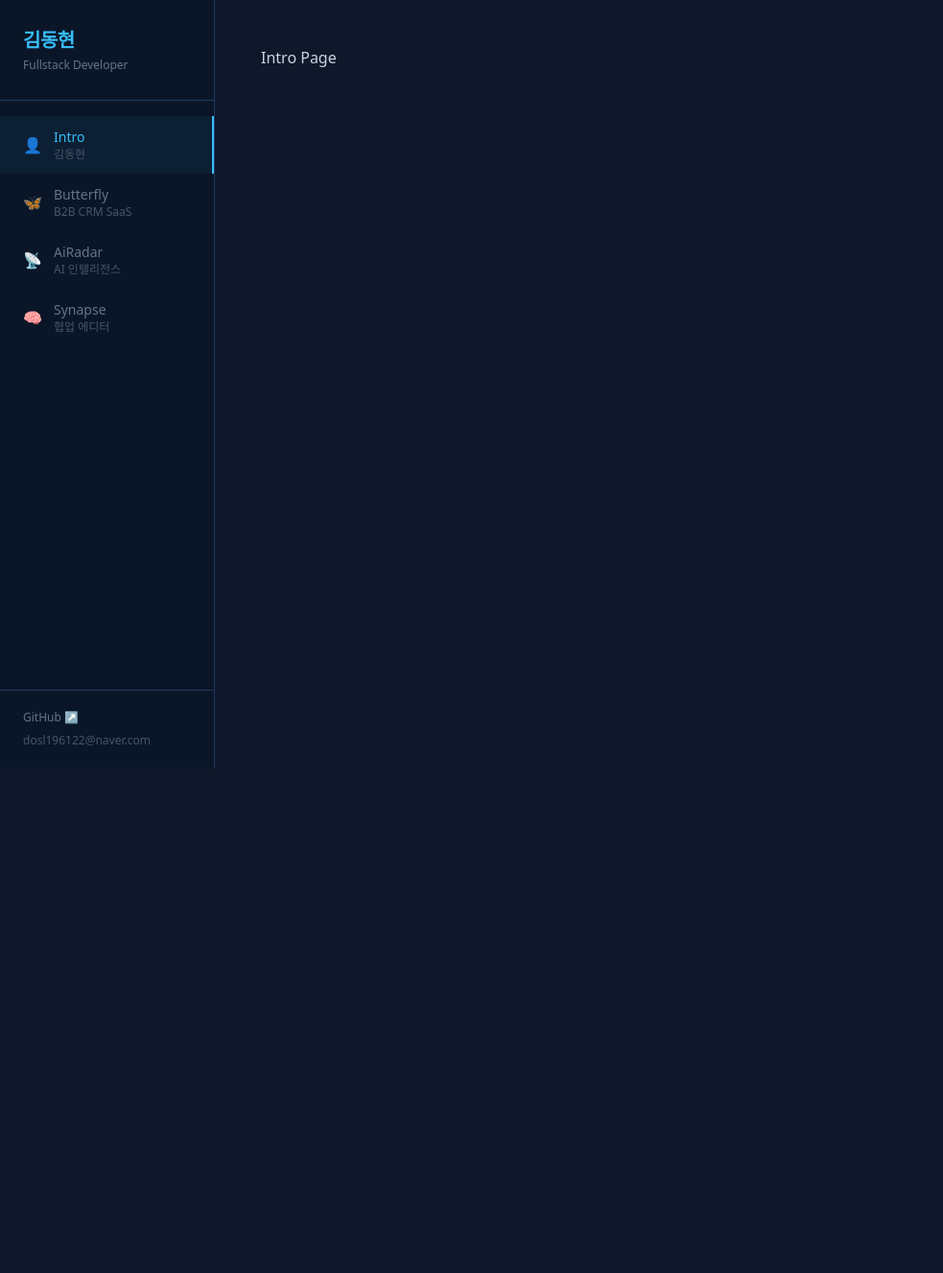
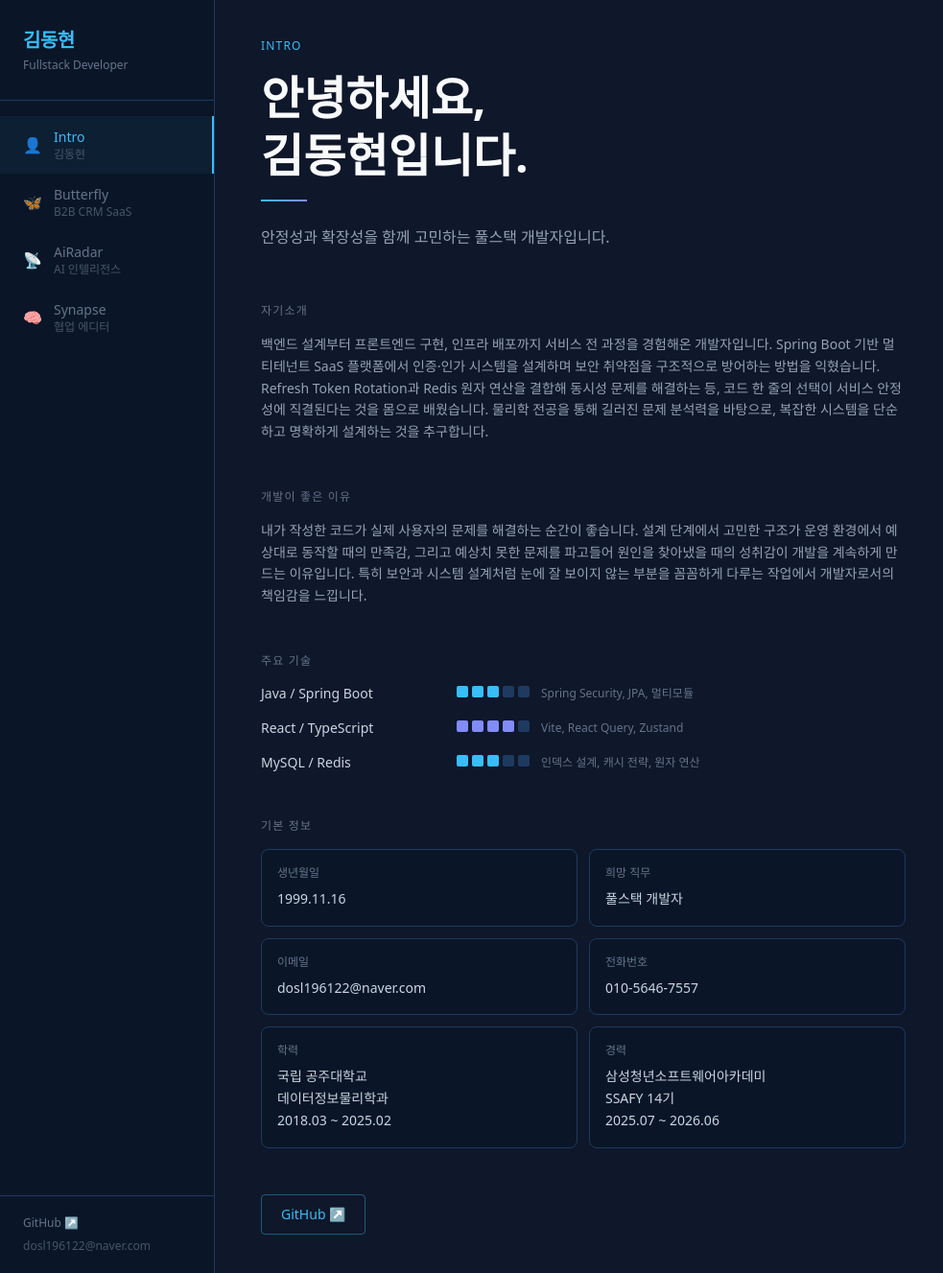
Before and after one commit to hosup2/hosup2.github.io, a React (Vite) app: page / in a window 1280 px wide. Shown: the whole page at 96% size, without its empty margins (0-983 px from the left). Before the commit the page ends 800 px from the top, so only its background shows below. Built offline with nearby package versions, Linux system fonts and the light colour scheme.

Commit message:
feat: implement Intro page with hero, skills, info cards

```diff
--- a/src/pages/Intro.tsx
+++ b/src/pages/Intro.tsx
@@ -1,3 +1,93 @@
+import { InfoCard } from '../components/ui/InfoCard';
+import { SectionTitle } from '../components/ui/SectionTitle';
+import { SkillBar } from '../components/ui/SkillBar';
+
 export function Intro() {
-  return <div className="p-12 text-slate-300">Intro Page</div>;
+  return (
+    <div className="px-12 py-10 max-w-3xl">
+      {/* Hero */}
+      <div className="mb-14">
+        <p className="text-xs tracking-widest text-sky-400 uppercase mb-4">INTRO</p>
+        <h1 className="text-5xl font-bold text-slate-50 leading-tight mb-4">
+          안녕하세요,
+          <br />
+          김동현입니다.
+        </h1>
+        <div className="w-12 h-0.5 bg-gradient-to-r from-sky-400 to-indigo-400 mb-6" />
+        <p className="text-slate-400 text-base leading-relaxed">
+          안정성과 확장성을 함께 고민하는 풀스택 개발자입니다.
+        </p>
+      </div>
+
+      {/* 자기소개 */}
+      <section className="mb-12">
+        <SectionTitle label="자기소개" />
+        <p className="text-slate-400 text-sm leading-relaxed">
+          백엔드 설계부터 프론트엔드 구현, 인프라 배포까지 서비스 전 과정을 경험해온 개발자입니다.
+          Spring Boot 기반 멀티테넌트 SaaS 플랫폼에서 인증·인가 시스템을 설계하며 보안 취약점을 구조적으로
+          방어하는 방법을 익혔습니다. Refresh Token Rotation과 Redis 원자 연산을 결합해 동시성 문제를
+          해결하는 등, 코드 한 줄의 선택이 서비스 안정성에 직결된다는 것을 몸으로 배웠습니다.
+          물리학 전공을 통해 길러진 문제 분석력을 바탕으로, 복잡한 시스템을 단순하고 명확하게 설계하는 것을 추구합니다.
+        </p>
+      </section>
+
+      {/* 개발이 좋은 이유 */}
+      <section className="mb-12">
+        <SectionTitle label="개발이 좋은 이유" />
+        <p className="text-slate-400 text-sm leading-relaxed">
+          내가 작성한 코드가 실제 사용자의 문제를 해결하는 순간이 좋습니다.
+          설계 단계에서 고민한 구조가 운영 환경에서 예상대로 동작할 때의 만족감, 그리고 예상치 못한 문제를
+          파고들어 원인을 찾아냈을 때의 성취감이 개발을 계속하게 만드는 이유입니다.
+          특히 보안과 시스템 설계처럼 눈에 잘 보이지 않는 부분을 꼼꼼하게 다루는 작업에서 개발자로서의 책임감을 느낍니다.
+        </p>
+      </section>
+
+      {/* 주요 기술 */}
+      <section className="mb-12">
+        <SectionTitle label="주요 기술" />
+        <div className="flex flex-col gap-4">
+          <SkillBar name="Java / Spring Boot" level={3} variant="blue" note="Spring Security, JPA, 멀티모듈" />
+          <SkillBar name="React / TypeScript" level={4} variant="indigo" note="Vite, React Query, Zustand" />
+          <SkillBar name="MySQL / Redis" level={3} variant="blue" note="인덱스 설계, 캐시 전략, 원자 연산" />
+        </div>
+      </section>
+
+      {/* 기본 정보 */}
+      <section className="mb-12">
+        <SectionTitle label="기본 정보" />
+        <div className="grid grid-cols-2 gap-3">
+          <InfoCard label="생년월일">1999.11.16</InfoCard>
+          <InfoCard label="희망 직무">풀스택 개발자</InfoCard>
+          <InfoCard label="이메일">dosl196122@naver.com</InfoCard>
+          <InfoCard label="전화번호">010-5646-7557</InfoCard>
+          <InfoCard label="학력">
+            국립 공주대학교
+            <br />
+            데이터정보물리학과
+            <br />
+            2018.03 ~ 2025.02
+          </InfoCard>
+          <InfoCard label="경력">
+            삼성청년소프트웨어아카데미
+            <br />
+            SSAFY 14기
+            <br />
+            2025.07 ~ 2026.06
+          </InfoCard>
+        </div>
+      </section>
+
+      {/* GitHub */}
+      <section>
+        <a
+          href="https://github.com/hosup2"
+          target="_blank"
+          rel="noreferrer"
+          className="inline-flex items-center gap-2 px-5 py-2.5 border border-sky-400/40 text-sky-400 text-sm rounded hover:bg-sky-400/10 transition-colors"
+        >
+          GitHub ↗
+        </a>
+      </section>
+    </div>
+  );
 }
```
